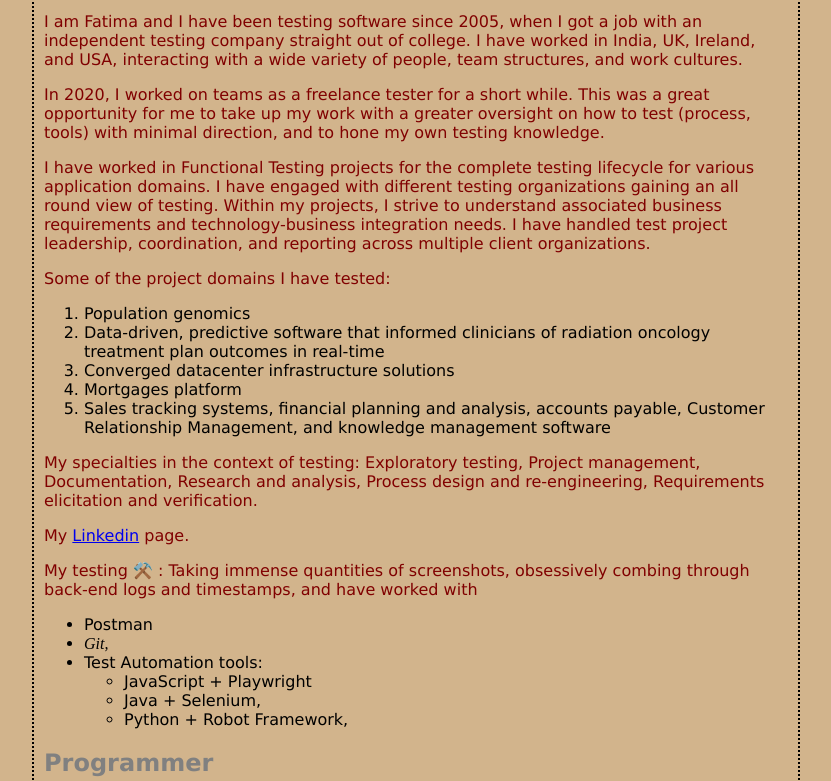
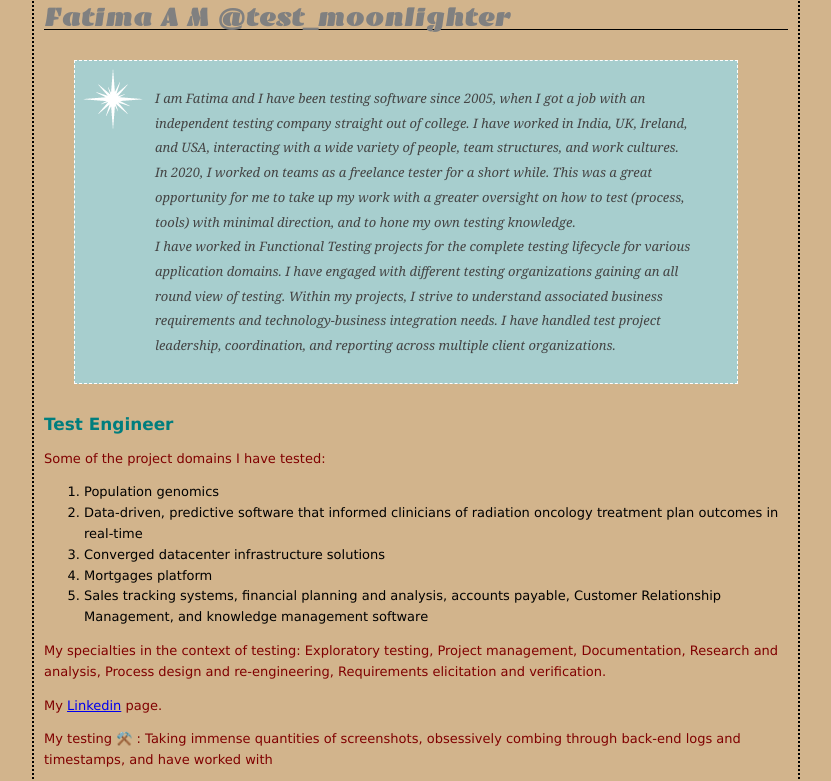
Before and after one commit to faaman/faaman.github.io, a plain HTML site: page index.html in a window 1280 px wide. Shown: the part 139-920 px from the top of the page, without its empty margins (224-1055 px from the left). Drawn offline with Linux system fonts and the light colour scheme.

Commit message:
when testing was a class

```diff
--- a/index.html
+++ b/index.html
@@ -6,14 +6,18 @@
     <link type="text/css" rel="stylesheet" href="test_moon.css">
   </head>
   <body>
-    <h1>Fatima A M</h1>
+    <p>
+      <img src="images/tm_hello_logo.png" alt="tm_logo" height="90">
+    </p>
+    <h1>Fatima A M @test_moonlighter</h1>
+
+    <p class="testing">I am Fatima and I have been testing software since 2005, when I got a job with an independent testing company straight out of college. I have worked in India, UK, Ireland, and USA, interacting with a wide variety of people, team structures, and work cultures.<br>
+
+        In 2020, I worked on teams as a freelance tester for a short while. This was a great opportunity for me to take up my work with a greater oversight on how to test (process, tools) with minimal direction, and to hone my own testing knowledge.<br>
+
+        I have worked in Functional Testing projects for the complete testing lifecycle for various application domains. I have engaged with different testing organizations gaining an all round view of testing. Within my projects, I strive to understand associated business requirements and technology-business integration needs. I have handled test project leadership, coordination, and reporting across multiple client organizations.</p>
 
     <h2>Test Engineer</h2>
-        <p id="testing">I am Fatima and I have been testing software since 2005, when I got a job with an independent testing company straight out of college. I have worked in India, UK, Ireland, and USA, interacting with a wide variety of people, team structures, and work cultures.</p>
-
-        <p>In 2020, I worked on teams as a freelance tester for a short while. This was a great opportunity for me to take up my work with a greater oversight on how to test (process, tools) with minimal direction, and to hone my own testing knowledge.</p>
-
-        <p>I have worked in Functional Testing projects for the complete testing lifecycle for various application domains. I have engaged with different testing organizations gaining an all round view of testing. Within my projects, I strive to understand associated business requirements and technology-business integration needs. I have handled test project leadership, coordination, and reporting across multiple client organizations.</p>
 
         <p>Some of the project domains I have tested:</p>
 	  <ol>
@@ -53,6 +57,7 @@
     <h2 id="writing">Creative Writer</h2>
         <p>I am also an author of short stories, fiction, and non-fiction, focusing on writing about experiences of women, childhoods, roots, and a migratory life. 🖋️📖 On rare ocassions my writing and technical lives collide and I wax poetically about computer work.</p>
 
-	<p>Read about <a href="work_life.html" title="A page with random musings on work">the working life</a>.</p>
+    <p>Read about <a href="work_life.html" title="A page with random musings on work">the working life</a>.</p>
+    <p id="footer">Please steal this page, it isn't copyrighted in any way!!!</p>
   </body>
 </html>
--- a/test_moon.css
+++ b/test_moon.css
@@ -6,11 +6,16 @@
      }
 
       h1, h2 {
-	  color: gray;
+	  color: #007e7e;
       }
       h1 {
 	  border-bottom: 1px solid black;
 	  font-family: "Emblema One";
+	  font-size: 200%;
+	  color: grey;
+      }
+      h2 {
+	  font-size: 130%;
       }
       body {
 	  background-color: #d2b48c;
@@ -18,7 +23,9 @@
 	  margin-right: 20%;
 	  border: 2px dotted black;
 	  padding: 10px 10px 10px 10px;
-	  font-family: Verdana, Geneva, Arial, sans-serif;
+	  font-size: small;
+	  font-family: Verdana, Helvetica, Arial, sans-serif;
+	  line-height: 1.6em;
       }
       body.tech_used {
 	  background-color: #eaf3da;
@@ -39,3 +46,21 @@
       blockquote.cozy {
 	  color: purple;
       }
+      .testing{
+	  border-color: black;
+	  border-width: 1px;
+	  border-style: dashed;
+	  border-color: white;
+	  background-color: #a7cece;
+	  padding: 25px;
+	  padding-left: 80px;
+	  margin: 30px;
+	  margin-right: 50px;
+	  line-height: 1.9em;
+	  font-style: italic;
+	  color: #444444;
+ 	  font-family: Georgia, "Times New Roman", Times, serif;
+	  background-image: url(images/star_background.gif);
+	  background-repeat: no-repeat;
+	  background-position: top left;
+      }
```
Also changed, not shown: images/star_background.gif (added), 1 other file.
